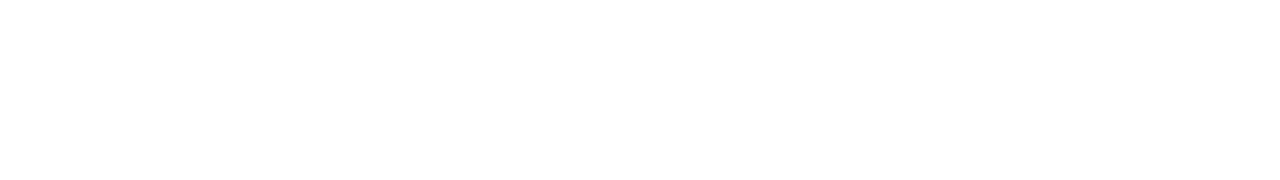
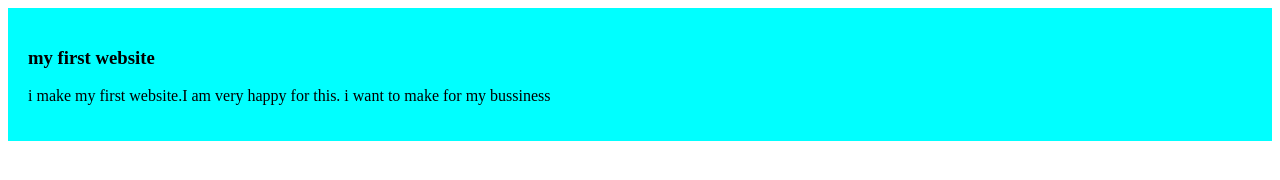
Before and after one commit to momin24494/my-first-github-repo, a plain HTML site: page index.html in a window 1280 px wide. Drawn offline with Linux system fonts and the light colour scheme.

Commit message:
add the first blog

```diff
--- a/index.html
+++ b/index.html
@@ -4,8 +4,16 @@
     <meta charset="UTF-8">
     <meta name="viewport" content="width=device-width, initial-scale=1.0">
     <title>my first github reop</title>
+    <link rel="stylesheet" href="style/blog.css">
 </head>
 <body>
+    <div>
+        <h3>my first website</h3><p>
+            i make my first website.I am very happy for this.
+            i want to make for my bussiness
+
+        </p>
+    </div>
 
 </body>
 </html>
--- /dev/null
+++ b/style/blog.css
@@ -0,0 +1,5 @@
+div{
+    background-color: aqua;
+    padding: 20px;
+    margin: auto;
+}
```
